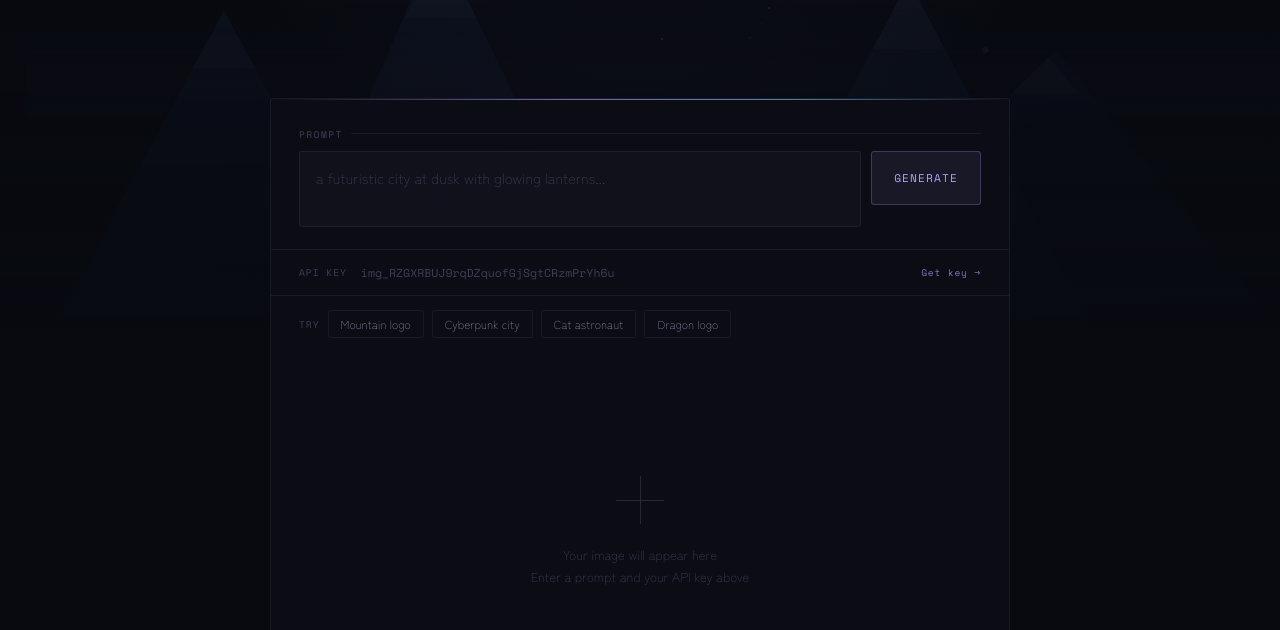
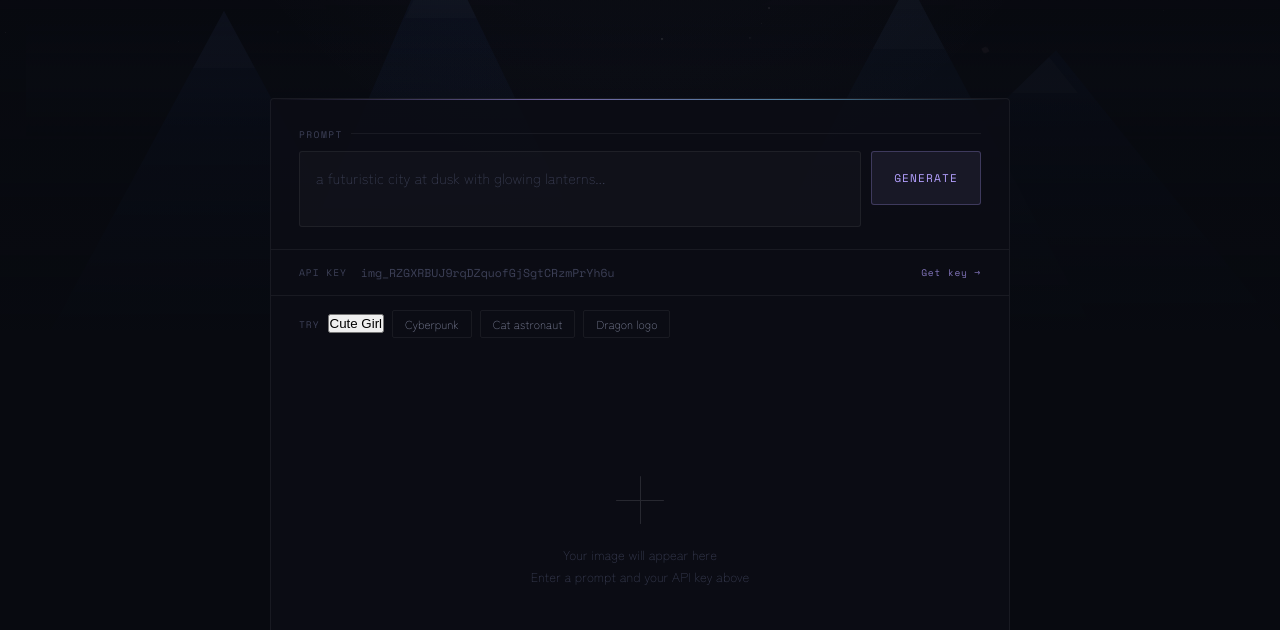
Before and after one commit to primeinbox/image, a plain HTML site: page index.html in a window 1280 px wide. Shown: the part 470-1100 px from the top of the page. Drawn offline with nearby package versions, Linux system fonts and the light colour scheme.

Commit message:
Update index.html

```diff
--- a/index.html
+++ b/index.html
@@ -843,8 +843,11 @@ footer {
 
     <div class="examples-section">
       <span class="ex-label">Try</span>
-      <button class="ex-chip" onclick="setPrompt('a minimalist mountain logo in pale blue and white')">Mountain logo</button>
-      <button class="ex-chip" onclick="setPrompt('cyberpunk city at night, neon reflections on rain')">Cyberpunk city</button>
+      <button class=
+      <button class="ex-chip" onclick="setPrompt('masterpiece, 8k, best quality, a stylish artistic blind box toy of a cool and cute girl, full body shot, made of high-transparency crystal clear resin, hyper-detailed, C4D style, 3D render, isolated on a pure white background. The girl has a bright, mischievous expression, her blonde hair is covered by a baggy black knit hat, and she is dressed in a black tank top with suspenders and loose white jeans with a blue-and-black graffiti print. Streetwear fashion, trendy, collectible designer toy, unity and consistency in style. --v 7
+')">Cute Girl</button>
+      <button class="ex-chip" onclick="setPrompt('Dynamic ultra-wide angle POV shot, charging at exhilarating speed through a sprawling meadow of tall grass, creating a intense streaking motion blur in the foreground. Ahead, a powerful black warhorse rears up on its hind legs, muscles tensed and mane flowing violently in the gale-force wind. Upon it, a menacing rider clad in obsidian medieval armor sits tall, clutching a brutalistic lance aimed skyward. Their dark, tattered cloak whips dramatically against a backdrop of brooding storm clouds gathering over jagged, snow-dusted mountain peaks. The perspective creates a visceral sense of assaulting momentum, as if storming directly toward the knight's imposing silhouette. Cinematic lighting with high contrast, hyper-realistic detail, UHD 8K resolution, epic dark fantasy atmosphere. --ar 3:5 --v 7
+')">Cyberpunk</button>
       <button class="ex-chip" onclick="setPrompt('cat astronaut floating in space, soft illustration')">Cat astronaut</button>
       <button class="ex-chip" onclick="setPrompt('abstract golden dragon, luxury brand identity')">Dragon logo</button>
     </div>
```
